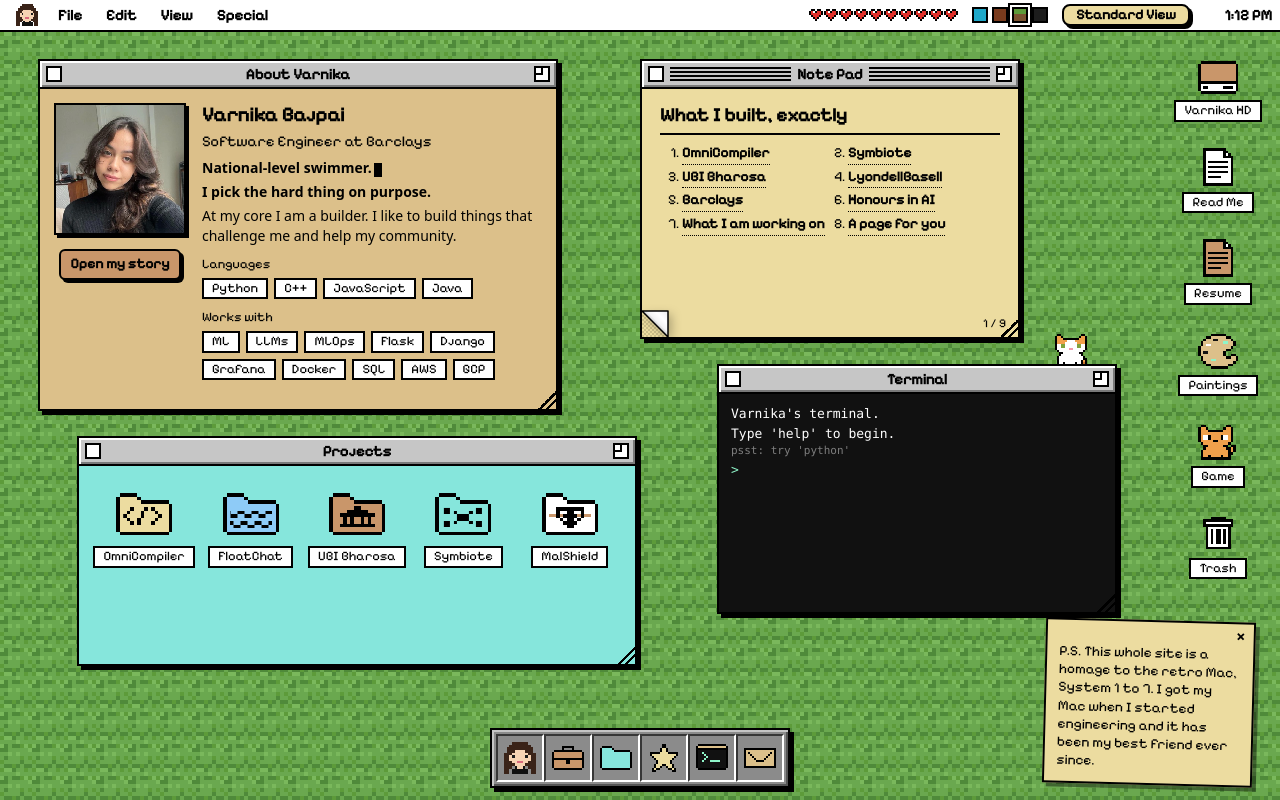
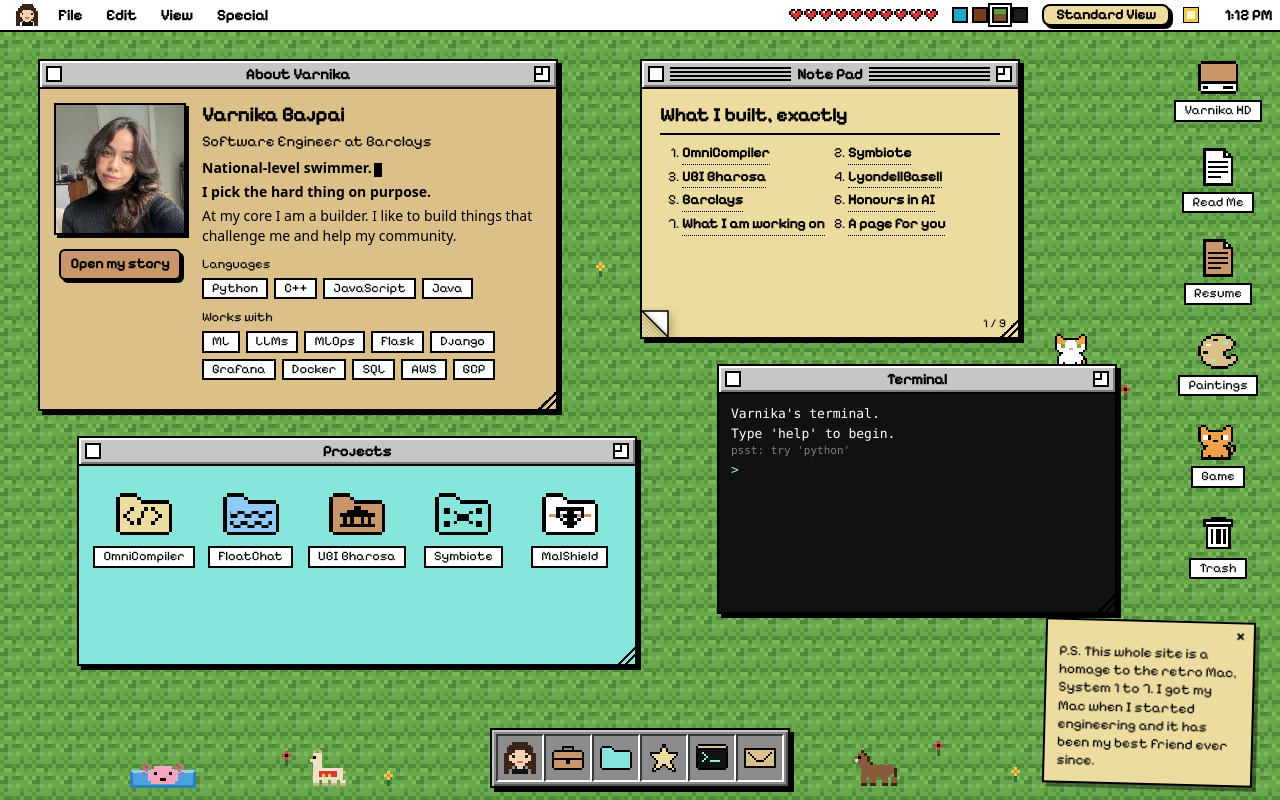
Before and after one commit to VarnikaBajpai4/Portfolio, a React (Vite) app: page / in a window 1280 px wide. Both pictures are taken after a click on the button 1020 px from the left and 14 px from the top of the page. Built offline with nearby package versions, Linux system fonts and the light colour scheme.

Commit message:
Overworld: an axolotl in a pond, a llama, a horse, flowers, and a sun or moon by the clock

```diff
--- /dev/null
+++ b/src/shell/Critters.tsx
@@ -0,0 +1,96 @@
+import { PixelGrid } from '../icons/PixelGrid'
+import { usePalette } from '../theme'
+
+// P pink, F frill, K ink, W cream, D tan, R red, Y yellow, B brown, M dark brown, G stem green, O orange
+const LEGEND = {
+  P: '#f6a6c1',
+  F: '#e0607e',
+  K: '#000000',
+  W: '#efe2c4',
+  D: '#c9b38a',
+  R: '#d63a3a',
+  Y: '#f2c94c',
+  B: '#8a5a3c',
+  M: '#3d2418',
+  G: '#2f6b2a',
+  O: '#f08a2c',
+}
+
+const AXOLOTL = [
+  '.F..........F.',
+  'F.F.PPPPPP.F.F',
+  '.F.PPPPPPPP.F.',
+  'F.PPKPPPPKPP.F',
+  '..PPPPPPPPPP..',
+  '..PPPPKKPPPP..',
+  '...PPPPPPPP...',
+]
+
+const LLAMA = [
+  '.D.D........',
+  '.WWW........',
+  '.KWW........',
+  'WWWW........',
+  '.WWW........',
+  '.WWW........',
+  '.WWWWWWWWWW.',
+  '.WWRRRRRRWWD',
+  '.WWRYRYRRWW.',
+  '.WWWWWWWWWW.',
+  '.WW.WW.WW.WW',
+  '.DD.DD.DD.DD',
+]
+
+const HORSE = [
+  '..M...........',
+  '.BBM..........',
+  'BKBBM.........',
+  'WBBBM.........',
+  '.BBBBM........',
+  '..BBBBBBBBBBB.',
+  '..BBBBBBBBBBBM',
+  '..BBBBBBBBBBBM',
+  '..BBBBBBBBBB.M',
+  '..BB.BB..BB.BB',
+  '..BB.BB..BB.BB',
+  '..MM.MM..MM.MM',
+]
+
+const POPPY = ['.R.', 'RKR', '.R.', '.G.', '.G.']
+const DANDELION = ['.Y.', 'YOY', '.Y.', '.G.', '.G.']
+
+/** where each flower grows, as CSS insets */
+const FLOWERS: { rows: string[]; at: Record<string, string> }[] = [
+  { rows: POPPY, at: { left: '22%', bottom: '34px' } },
+  { rows: DANDELION, at: { left: '30%', bottom: '14px' } },
+  { rows: POPPY, at: { left: '73%', bottom: '44px' } },
+  { rows: DANDELION, at: { left: '79%', bottom: '18px' } },
+  { rows: DANDELION, at: { left: '46.6%', top: '30%' } },
+  { rows: POPPY, at: { right: '150px', top: '46%' } },
+]
+
+/** The small animals and flowers of the Overworld theme. They are part of the scenery and do nothing. */
+export function Critters() {
+  const [palette] = usePalette()
+  if (palette !== 'overworld') return null
+  return (
+    <div className="critters" aria-hidden="true">
+      {FLOWERS.map((flower, i) => (
+        <span key={i} className="critter" style={flower.at}>
+          <PixelGrid rows={flower.rows} legend={LEGEND} size={9} />
+        </span>
+      ))}
+      <span className="critter critter-pond">
+        <span className="critter-swim">
+          <PixelGrid rows={AXOLOTL} legend={LEGEND} size={42} />
+        </span>
+      </span>
+      <span className="critter critter-hop critter-llama">
+        <PixelGrid rows={LLAMA} legend={LEGEND} size={36} />
+      </span>
+      <span className="critter critter-hop critter-horse">
+        <PixelGrid rows={HORSE} legend={LEGEND} size={42} />
+      </span>
+    </div>
+  )
+}
--- a/src/shell/Desktop.tsx
+++ b/src/shell/Desktop.tsx
@@ -9,6 +9,7 @@
 import { Window } from '../wm/Window'
 import { WMProvider } from '../wm/WMProvider'
 import { ChindiCard } from './ChindiCard'
+import { Critters } from './Critters'
 import { DesktopIcons } from './DesktopIcons'
 import { Dock } from './Dock'
 import { GRAVITY_EVENT, askPet } from './events'
@@ -220,6 +221,7 @@
           onShutDown={onShutDown}
         />
         <main className="desk-area">
+          <Critters />
           <DesktopIcons />
           {paws.map((paw) => (
             <span key={paw.id} className="paw" style={{ left: paw.x, top: paw.y, rotate: `${paw.turn}deg` }} aria-hidden="true">
--- a/src/shell/MenuBar.tsx
+++ b/src/shell/MenuBar.tsx
@@ -41,13 +41,19 @@
 const HEART = ['.KK.KK.', 'KRWKRRK', 'KRRRRRK', '.KRRRK.', '..KRK..', '...K...']
 const HEART_LEGEND = { K: '#000000', R: '#e0312b', W: '#ffffff' }
 
+// the square sun and moon of the Overworld theme
+const SUN = ['YYYYY', 'YWWWY', 'YWWWY', 'YWWWY', 'YYYYY']
+const MOON = ['WWWWW', 'WGWWW', 'WWWGW', 'WWGWW', 'WWWWW']
+const SKY_LEGEND = { Y: '#f2c94c', W: '#fff6c9', G: '#b9bfd0' }
+
 function useClock() {
   const [now, setNow] = useState(() => new Date())
   useEffect(() => {
     const timer = window.setInterval(() => setNow(new Date()), 15_000)
     return () => window.clearInterval(timer)
   }, [])
-  return now.toLocaleTimeString('en-US', { hour: 'numeric', minute: '2-digit' })
+  const hour = now.getHours()
+  return { clock: now.toLocaleTimeString('en-US', { hour: 'numeric', minute: '2-digit' }), day: hour >= 6 && hour < 18 }
 }
 
 export function MenuBar({ bounds, onCleanUp, paws, onPastePaw, onUndoPaw, onClearPaws, onRestartIntro, onShutDown }: Props) {
@@ -56,7 +62,7 @@
   const [palette, setPalette] = usePalette()
   const [openMenu, setOpenMenu] = useState<string | null>(null)
   const barRef = useRef<HTMLElement>(null)
-  const clock = useClock()
+  const { clock, day } = useClock()
 
   useEffect(() => {
     if (!openMenu) return
@@ -214,6 +220,10 @@
         <a className="btn standard-link" href={STANDARD_URL}>
           Standard View
         </a>
+        {/* the Overworld theme shows the sun by day and the moon by night */}
+        <span className="sky" aria-hidden="true">
+          <PixelGrid rows={day ? SUN : MOON} legend={day ? SKY_LEGEND : { ...SKY_LEGEND, W: '#e6e9f2' }} size={14} />
+        </span>
         <span className="clock">{clock}</span>
       </div>
     </header>
--- a/src/shell/shell.css
+++ b/src/shell/shell.css
@@ -704,13 +704,20 @@
     inset -2px -2px 0 #7a7a7a;
 }
 
-.hearts {
+.hearts,
+.sky {
   display: none;
   gap: 1px;
 }
 
-:root[data-palette='overworld'] .hearts {
+:root[data-palette='overworld'] .hearts,
+:root[data-palette='overworld'] .sky {
   display: flex;
+}
+
+.sky {
+  margin-right: -8px;
+  outline: 1px solid var(--ink);
 }
 
 @media (max-width: 1100px) {
@@ -718,3 +725,57 @@
     display: none;
   }
 }
+
+/* the animals and flowers that stand on the grass, under the windows */
+.critter {
+  position: absolute;
+}
+
+.critter-llama {
+  bottom: 14px;
+  left: calc(50% - 330px);
+}
+
+.critter-horse {
+  bottom: 14px;
+  left: calc(50% + 215px);
+}
+
+/* a small pond, and the axolotl in it up to its chin */
+.critter-pond {
+  bottom: 12px;
+  left: 130px;
+  width: 66px;
+  height: 18px;
+  background: #4aa3df;
+  border: 3px solid #2f7fb8;
+  border-top-color: #8fd0f5;
+}
+
+.critter-swim {
+  position: absolute;
+  bottom: 4px;
+  left: 9px;
+}
+
+@media (prefers-reduced-motion: no-preference) {
+  .critter-swim {
+    animation: critter-bob 2.4s steps(2, jump-none) infinite alternate;
+  }
+
+  .critter-hop:hover {
+    animation: critter-hop 320ms ease-out;
+  }
+}
+
+@keyframes critter-bob {
+  to {
+    translate: 0 3px;
+  }
+}
+
+@keyframes critter-hop {
+  50% {
+    translate: 0 -10px;
+  }
+}
```
